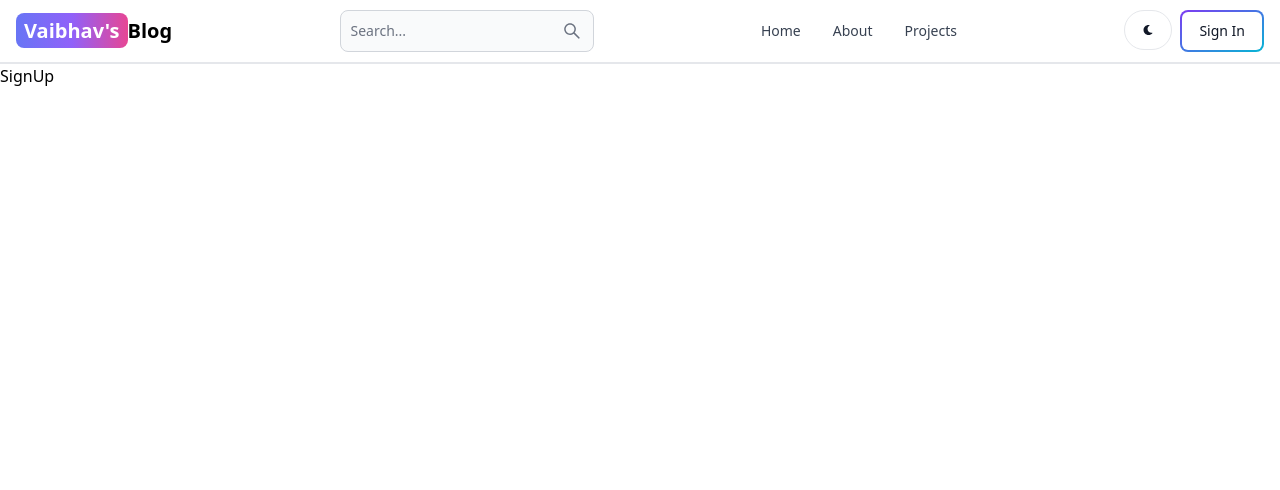
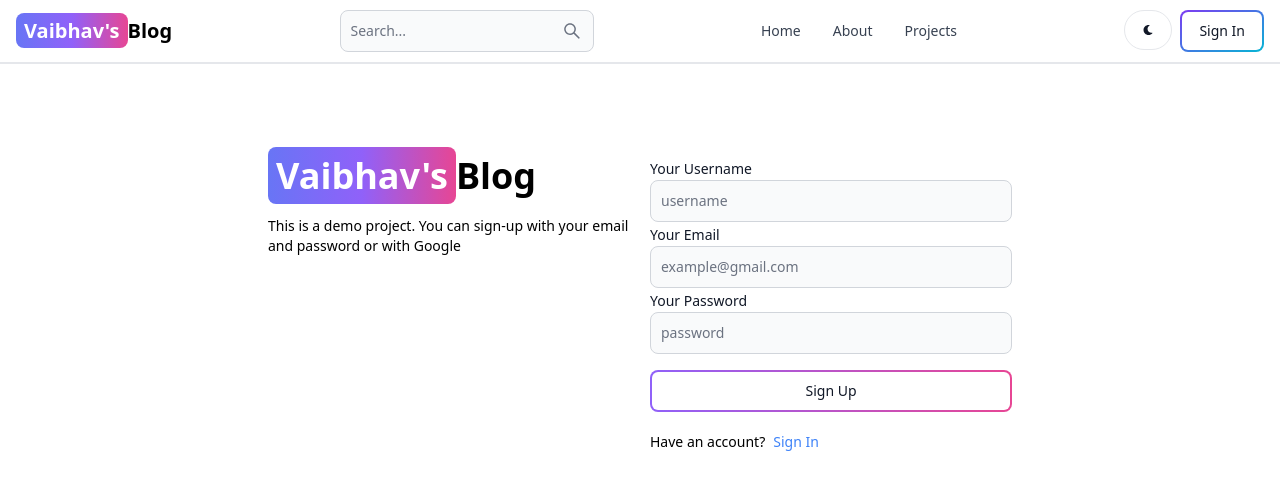
Before and after one commit to vaibhavbaneshi/MERN-BLOG, a React (Vite) app in the folder client/: page /signup in a window 1280 px wide. Shown: the top 490 px of the page. Built offline with nearby package versions, Linux system fonts and the light colour scheme.

Commit message:
created sign up page

```diff
--- a/client/src/pages/SignUp.jsx
+++ b/client/src/pages/SignUp.jsx
@@ -1,8 +1,48 @@
+import { Button, Label, TextInput } from 'flowbite-react'
 import React from 'react'
+import { Link } from 'react-router-dom'
 
 function SignUp() {
   return (
-    <div>SignUp</div>
+    <>
+      <div className='min-h-screen mt-20'>
+        <div className='flex p-3 max-w-3xl mx-auto flex-col md:flex-row gap-5'>
+          {/* Left Side div */}
+          <div className='flex-1'>
+            <Link to="/" className='font-bold dark:text-white text-4xl'>
+              <span className='px-2 py-1 bg-gradient-to-r from-indigo-500 via-purple-500 to-pink-500 rounded-lg text-white'>Vaibhav's</span>
+              Blog
+            </Link>
+            <p className='text-sm mt-5'>
+              This is a demo project. You can sign-up with your email and password or with Google
+            </p>
+          </div>
+
+          {/* Right Side div */}
+          <div className='flex-1'>
+            <form className='flex flex-col gap-4'>
+              <div>
+                <Label value='Your Username'/>
+                <TextInput type='text' placeholder='username' id="username"/>
+                <Label value='Your Email'/>
+                <TextInput type='text' placeholder='example@gmail.com' id="email"/>
+                <Label value='Your Password'/>
+                <TextInput type='text' placeholder='password' id="password"/>
+              </div>
+              <Button gradientDuoTone="purpleToPink" type='submit' outline>Sign Up</Button>
+            </form>
+            <div className='flex gap-2 text-sm mt-5'>
+              <span>
+                Have an account?
+              </span>
+              <Link to="/signin" className='text-blue-500'>
+                Sign In
+              </Link>
+            </div>
+          </div>
+        </div>
+      </div>
+    </>
   )
 }
 
```
